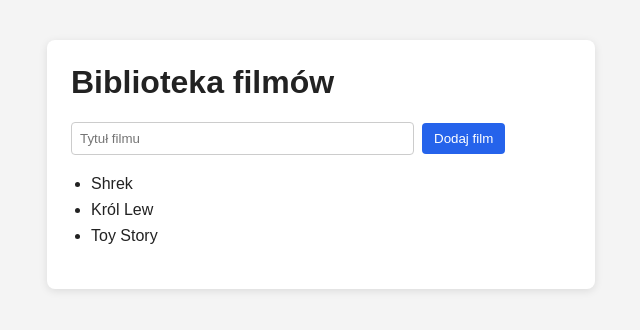
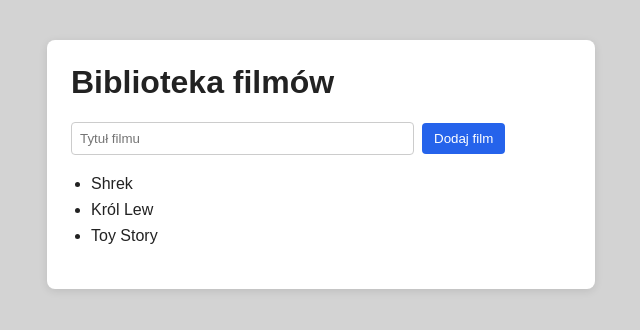
Before and after one commit to ReimaginedPixel/ReactProjectZadanieTemp, a React (Vite) app: page / in a window 1280 px wide. Shown: the top 330 px of the page, without its empty margins (319-959 px from the left). Built offline with nearby package versions, Linux system fonts and the light colour scheme.

Commit message:
Change background color to light gray

```diff
--- a/src/index.css
+++ b/src/index.css
@@ -1,7 +1,7 @@
 body {
   margin: 0;
   font-family: Arial, sans-serif;
-  background: #f4f4f4;
+  background: #D3D3D3;
   color: #222;
 }
 
```
